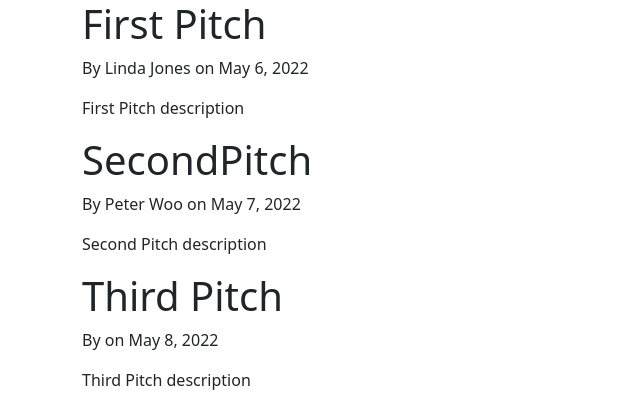
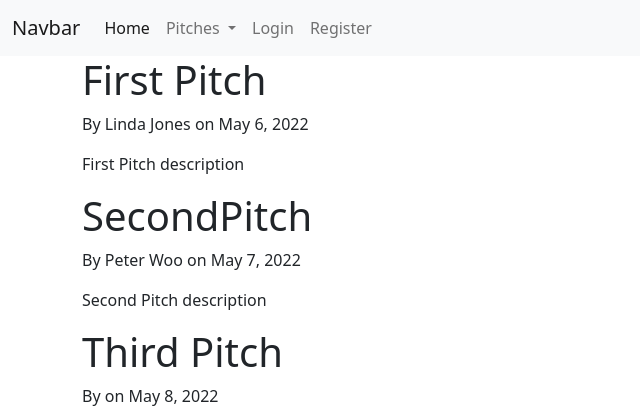
Before and after one commit to Nyawira-Wachira/AppMe, a Flask app: page / in a window 1280 px wide. Shown: the top 420 px of the page, without its empty margins (0-640 px from the left). Run offline with Flask 2, Linux system fonts and the light colour scheme.

Commit message:
Added navbar and additional routes.

```diff
--- a/app/templates/index.html
+++ b/app/templates/index.html
@@ -13,6 +13,38 @@
     {% endif %}
 </head>
 <body>
+    <nav class="navbar navbar-expand-lg navbar-light bg-light">
+        <div class="container-fluid">
+          <a class="navbar-brand" href="#">Navbar</a>
+          <button class="navbar-toggler" type="button" data-bs-toggle="collapse" data-bs-target="#navbarNavDropdown" aria-controls="navbarNavDropdown" aria-expanded="false" aria-label="Toggle navigation">
+            <span class="navbar-toggler-icon"></span>
+          </button>
+          <div class="collapse navbar-collapse" id="navbarNavDropdown">
+            <ul class="navbar-nav">
+              <li class="nav-item">
+                <a class="nav-link active" aria-current="page" href="/">Home</a>
+              </li>
+
+              <li class="nav-item dropdown">
+                <a class="nav-link dropdown-toggle" href="#" id="navbarDropdownMenuLink" role="button" data-bs-toggle="dropdown" aria-expanded="false">
+                  Pitches
+                </a>
+                <ul class="dropdown-menu" aria-labelledby="navbarDropdownMenuLink">
+                  <li><a class="dropdown-item" href="/movies">Movie Posts</a></li>
+                  <li><a class="dropdown-item" href="/jokes">Jokes</a></li>
+                  <li><a class="dropdown-item" href="/quotes">Quotes</a></li>
+                </ul>
+              </li>
+              <li class="nav-item">
+                <a class="nav-link" href="#">Login</a>
+              </li>
+              <li class="nav-item">
+                <a class="nav-link" href="#">Register</a>
+              </li>
+            </ul>
+          </div>
+        </div>
+      </nav>
     <div class="container">
     {% block content %} {% endblock %}
     </div>
```
Also changed, not shown: app/templates/inspire.html (deleted), app/templates/quotes.html (added).
